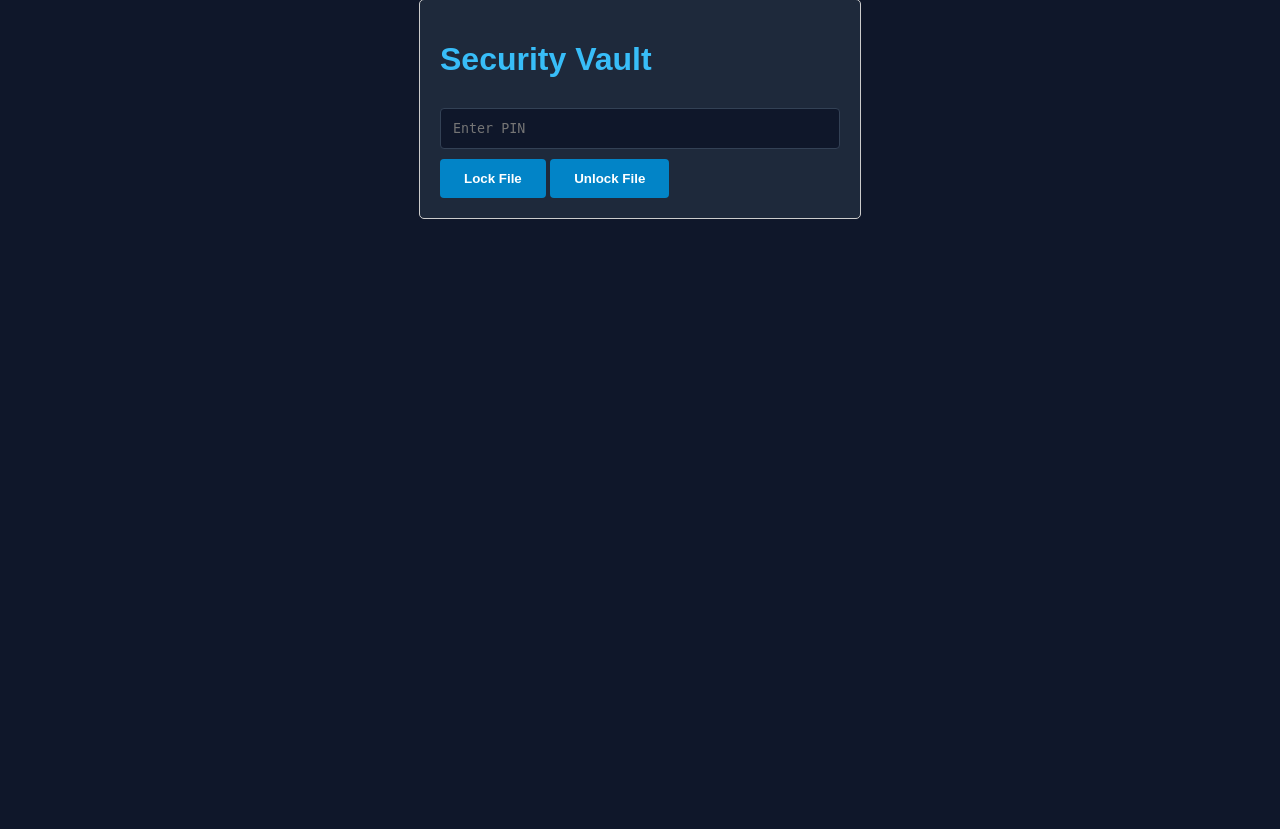
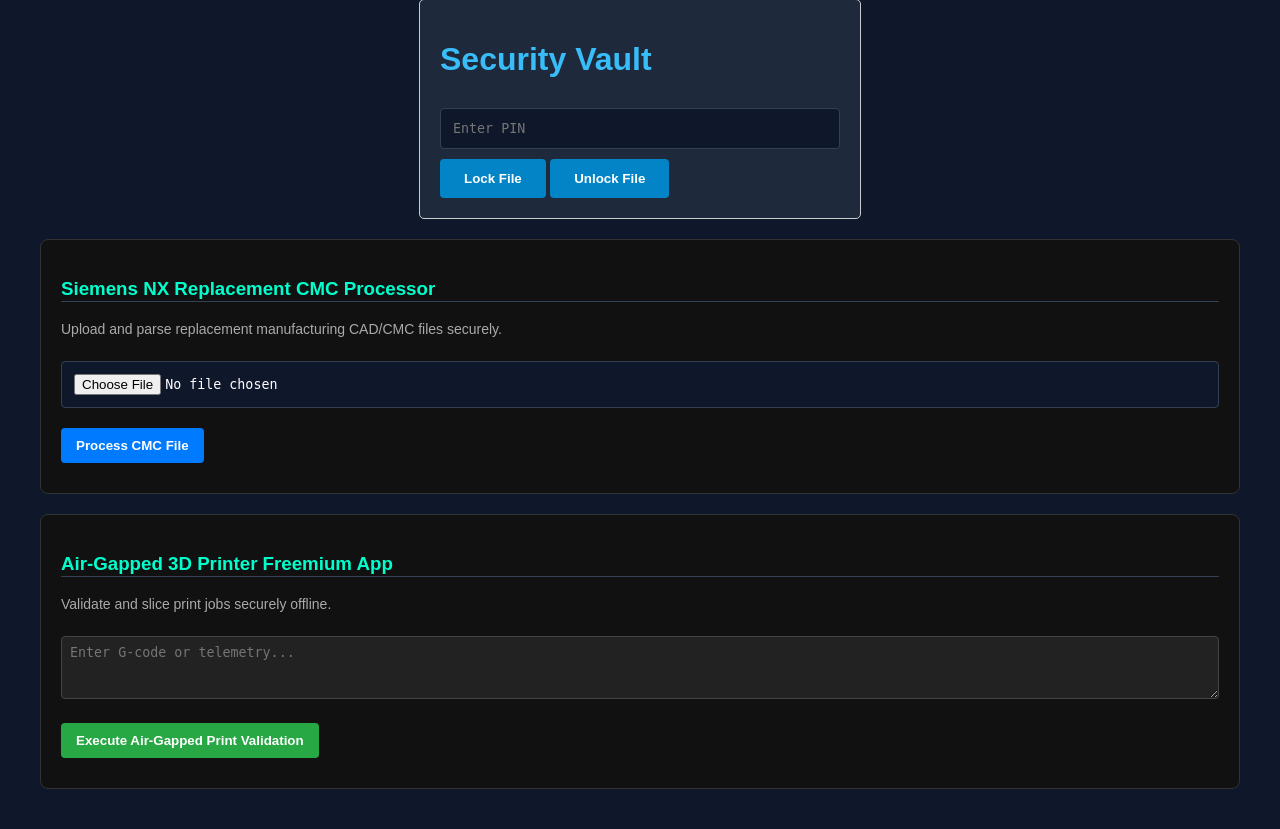
Before and after one commit to JOxKxER/garza-global-graviton, a Flask app: page / in a window 1280 px wide. Shown: the part 4755-5584 px from the top of the page. Before the commit the page ends 4974 px from the top, so only its background shows below. Run offline with Flask 3, Linux system fonts and the light colour scheme; some libraries are stand-ins or nearby versions.

Commit message:
Add UI panels for Siemens NX CMC and Air-Gapped 3D Printer modules

```diff
--- a/templates/index.html
+++ b/templates/index.html
@@ -379,4 +379,43 @@
         </script>
     </div>
 </body>
-</html>
+</html><!-- Siemens NX CMC Processor Module -->
+<div class="panel-card" style="margin-top: 20px; padding: 20px; background: #111; border: 1px solid #333; border-radius: 8px;">
+    <h3 style="color: #00ffcc;">Siemens NX Replacement CMC Processor</h3>
+    <p style="color: #aaa; font-size: 14px;">Upload and parse replacement manufacturing CAD/CMC files securely.</p>
+    <input type="file" id="cmcFile" style="margin: 10px 0; color: #fff;" />
+    <button onclick="uploadCmcFile()" style="background: #007bff; color: #fff; border: none; padding: 10px 15px; border-radius: 4px; cursor: pointer;">Process CMC File</button>
+    <div id="cmcResult" style="margin-top: 10px; color: #00ffcc; font-family: monospace;"></div>
+</div>
+
+<!-- Air-Gapped 3D Printer Freemium Module -->
+<div class="panel-card" style="margin-top: 20px; padding: 20px; background: #111; border: 1px solid #333; border-radius: 8px;">
+    <h3 style="color: #00ffcc;">Air-Gapped 3D Printer Freemium App</h3>
+    <p style="color: #aaa; font-size: 14px;">Validate and slice print jobs securely offline.</p>
+    <textarea id="gcodeData" rows="3" placeholder="Enter G-code or telemetry..." style="width: 100%; background: #222; color: #fff; border: 1px solid #444; padding: 8px; margin: 10px 0;"></textarea>
+    <button onclick="runSecurePrint()" style="background: #28a745; color: #fff; border: none; padding: 10px 15px; border-radius: 4px; cursor: pointer;">Execute Air-Gapped Print Validation</button>
+    <div id="printResult" style="margin-top: 10px; color: #00ffcc; font-family: monospace;"></div>
+</div>
+
+<script>
+async function uploadCmcFile() {
+    let fileInput = document.getElementById('cmcFile');
+    if(fileInput.files.length === 0) { alert('Select a file first'); return; }
+    let formData = new FormData();
+    formData.append('file', fileInput.files[0]);
+    let res = await fetch('/api/process-cmc', { method: 'POST', body: formData });
+    let data = await res.json();
+    document.getElementById('cmcResult').innerText = JSON.stringify(data, null, 2);
+}
+
+async function runSecurePrint() {
+    let gcode = document.getElementById('gcodeData').value;
+    let res = await fetch('/api/secure-print', {
+        method: 'POST',
+        headers: { 'Content-Type': 'application/json' },
+        body: JSON.stringify({ gcode: gcode })
+    });
+    let data = await res.json();
+    document.getElementById('printResult').innerText = JSON.stringify(data, null, 2);
+}
+</script>
```
